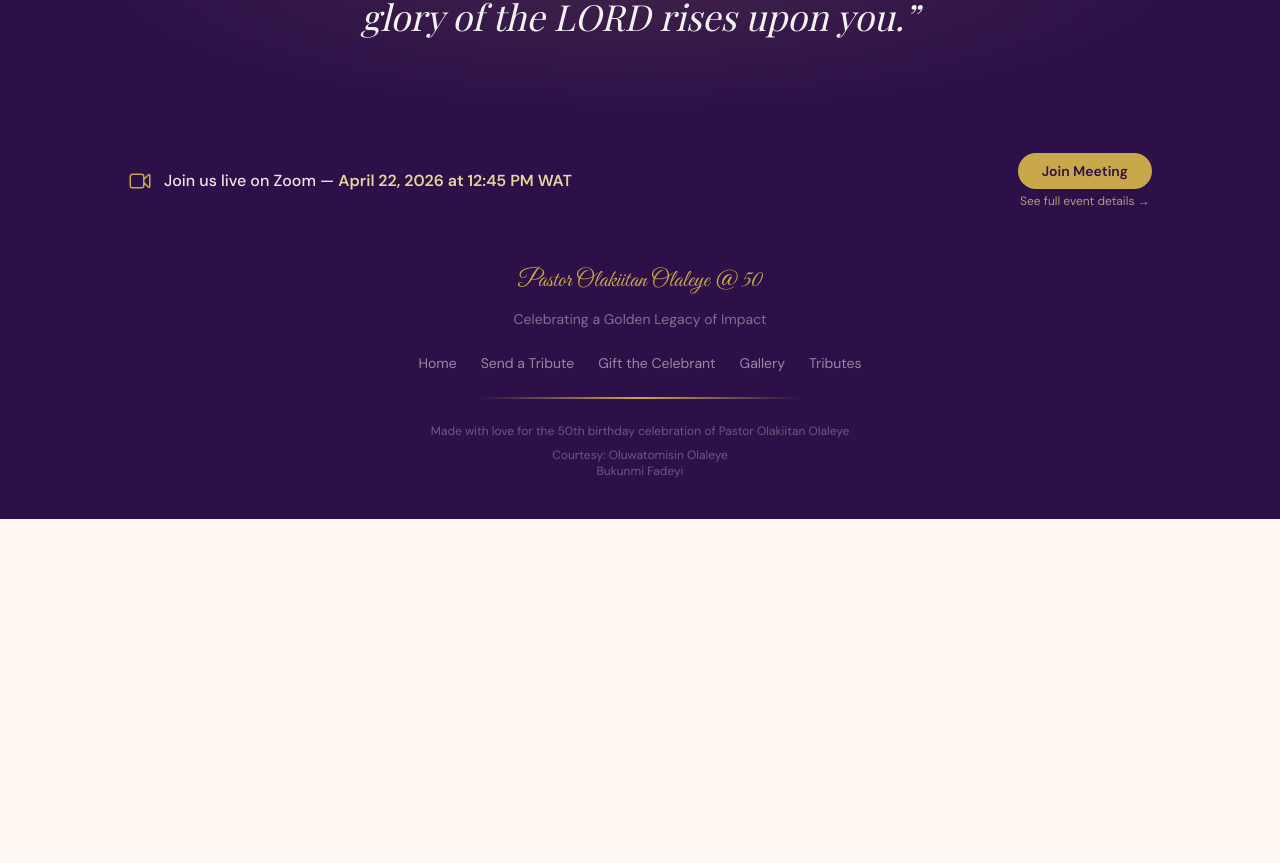
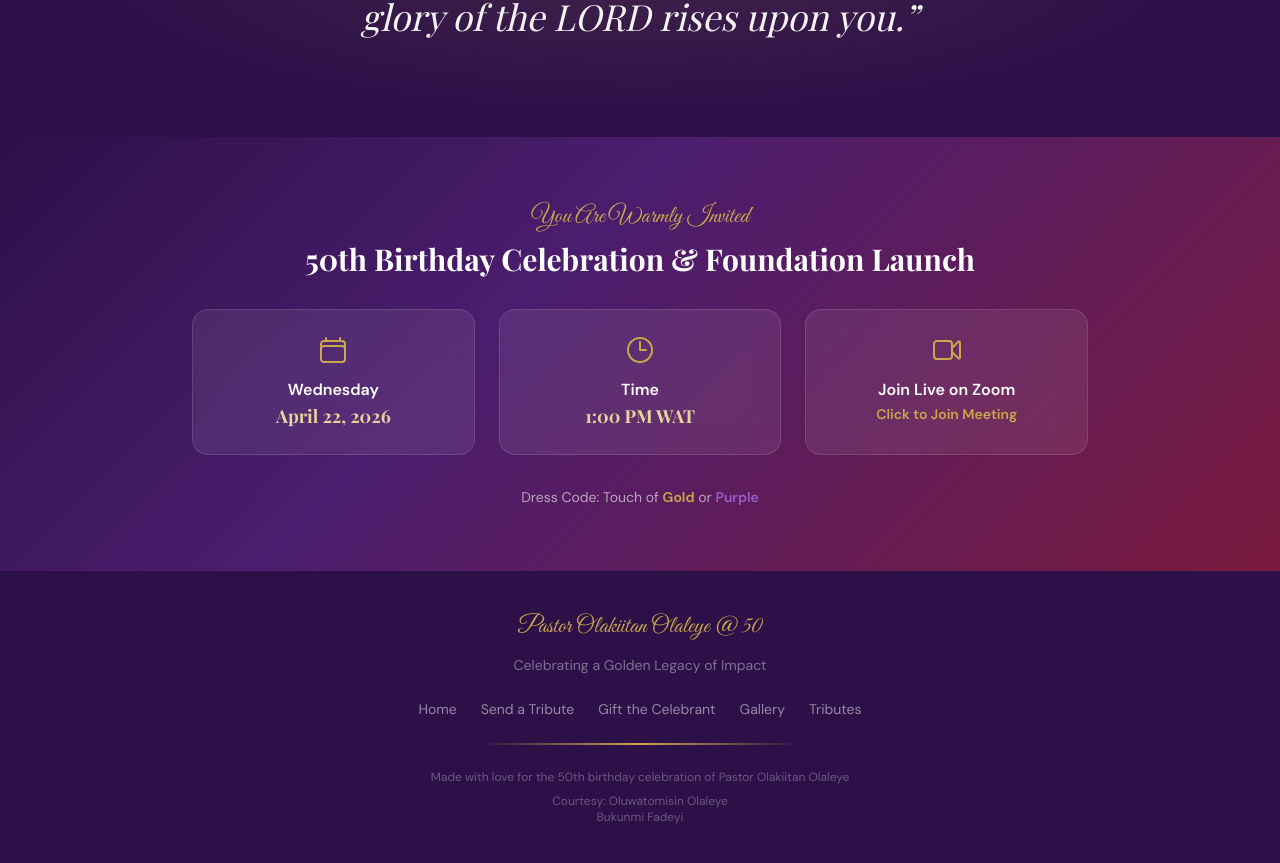
Before and after one commit to Tolaleye1/Birthday_Website, a Next.js app: page / in a window 1280 px wide. Shown: the part 3228-4091 px from the top of the page. Before the commit the page ends 3747 px from the top, so only its background shows below. Built offline with nearby package versions, Linux system fonts and the light colour scheme; no server answers.

Commit message:
fix: restore original EventDetailsSection layout, replace Venue card with Zoom card

```diff
--- a/src/components/home/EventDetailsSection.tsx
+++ b/src/components/home/EventDetailsSection.tsx
@@ -1,48 +1,56 @@
-import Link from "next/link";
-
 export default function EventDetailsSection() {
   return (
-    <section className="bg-purple-deep py-4 px-4 md:px-6">
-      <div className="max-w-5xl mx-auto flex flex-col sm:flex-row items-center justify-between gap-3 sm:gap-4">
-        {/* Left: Icon + Text */}
-        <div className="flex items-center gap-3 text-center sm:text-left">
-          <svg
-            className="w-6 h-6 text-gold shrink-0 hidden sm:block"
-            fill="none"
-            viewBox="0 0 24 24"
-            stroke="currentColor"
-          >
-            <path
-              strokeLinecap="round"
-              strokeLinejoin="round"
-              strokeWidth={1.5}
-              d="m15.75 10.5 4.72-4.72a.75.75 0 0 1 1.28.53v11.38a.75.75 0 0 1-1.28.53l-4.72-4.72M4.5 18.75h9a2.25 2.25 0 0 0 2.25-2.25v-9a2.25 2.25 0 0 0-2.25-2.25h-9A2.25 2.25 0 0 0 2.25 7.5v9a2.25 2.25 0 0 0 2.25 2.25Z"
-            />
+    <section className="gradient-hero py-12 md:py-16 px-4 relative">
+      <div className="max-w-4xl mx-auto">
+        <div className="text-center mb-8">
+          <p className="font-[family-name:var(--font-script)] text-gold text-2xl mb-2">
+            You Are Warmly Invited
+          </p>
+          <h2 className="font-[family-name:var(--font-display)] text-2xl md:text-3xl font-bold text-white">
+            50th Birthday Celebration &amp; Foundation Launch
+          </h2>
+        </div>
+
+        <div className="grid sm:grid-cols-3 gap-6 text-center">
+          <div className="glass-card rounded-[var(--radius-card)] p-6">
+            <svg className="w-8 h-8 text-gold mx-auto mb-3" fill="none" viewBox="0 0 24 24" stroke="currentColor">
+              <path strokeLinecap="round" strokeLinejoin="round" strokeWidth={1.5} d="M6.75 3v2.25M17.25 3v2.25M3 18.75V7.5a2.25 2.25 0 012.25-2.25h13.5A2.25 2.25 0 0121 7.5v11.25m-18 0A2.25 2.25 0 005.25 21h13.5A2.25 2.25 0 0021 18.75m-18 0v-7.5A2.25 2.25 0 015.25 9h13.5A2.25 2.25 0 0121 11.25v7.5" />
             </svg>
-          <p className="text-white/90 text-sm md:text-base font-medium">
-            Join us live on Zoom —{" "}
-            <span className="text-gold-light font-semibold">
-              April 22, 2026 at 12:45 PM WAT
-            </span>
+            <p className="text-white font-semibold">Wednesday</p>
+            <p className="text-gold-light text-lg font-[family-name:var(--font-display)] font-bold">
+              April 22, 2026
             </p>
           </div>
-
-        {/* Right: Button + Link */}
-        <div className="flex flex-col items-center gap-1 shrink-0">
+          <div className="glass-card rounded-[var(--radius-card)] p-6">
+            <svg className="w-8 h-8 text-gold mx-auto mb-3" fill="none" viewBox="0 0 24 24" stroke="currentColor">
+              <path strokeLinecap="round" strokeLinejoin="round" strokeWidth={1.5} d="M12 6v6h4.5m4.5 0a9 9 0 11-18 0 9 9 0 0118 0z" />
+            </svg>
+            <p className="text-white font-semibold">Time</p>
+            <p className="text-gold-light text-lg font-[family-name:var(--font-display)] font-bold">
+              1:00 PM WAT
+            </p>
+          </div>
+          <div className="glass-card rounded-[var(--radius-card)] p-6">
+            <svg className="w-8 h-8 text-gold mx-auto mb-3" fill="none" viewBox="0 0 24 24" stroke="currentColor">
+              <path strokeLinecap="round" strokeLinejoin="round" strokeWidth={1.5} d="m15.75 10.5 4.72-4.72a.75.75 0 0 1 1.28.53v11.38a.75.75 0 0 1-1.28.53l-4.72-4.72M4.5 18.75h9a2.25 2.25 0 0 0 2.25-2.25v-9a2.25 2.25 0 0 0-2.25-2.25h-9A2.25 2.25 0 0 0 2.25 7.5v9a2.25 2.25 0 0 0 2.25 2.25Z" />
+            </svg>
+            <p className="text-white font-semibold">Join Live on Zoom</p>
             <a
               href="https://us02web.zoom.us/j/87550635464?pwd=BGkt2Rw1J9E5ygnBBYvRZP8MipfRyU.1"
               target="_blank"
               rel="noopener noreferrer"
-            className="bg-gold text-purple-deep font-semibold px-6 py-2 rounded-[100px] text-sm hover:bg-gold/90 transition-all whitespace-nowrap"
+              className="text-gold text-sm font-semibold hover:text-gold-light transition-colors"
             >
-            Join Meeting
+              Click to Join Meeting
             </a>
-          <Link
-            href="/event"
-            className="text-gold-light/70 text-xs hover:text-gold transition-colors"
-          >
-            See full event details →
-          </Link>
+          </div>
+        </div>
+
+        <div className="text-center mt-8">
+          <p className="text-white/60 text-sm">
+            Dress Code: Touch of <span className="text-gold font-semibold">Gold</span> or{" "}
+            <span className="text-orchid font-semibold">Purple</span>
+          </p>
         </div>
       </div>
     </section>
```
Lines whose indentation alone changed are shown as unchanged.
